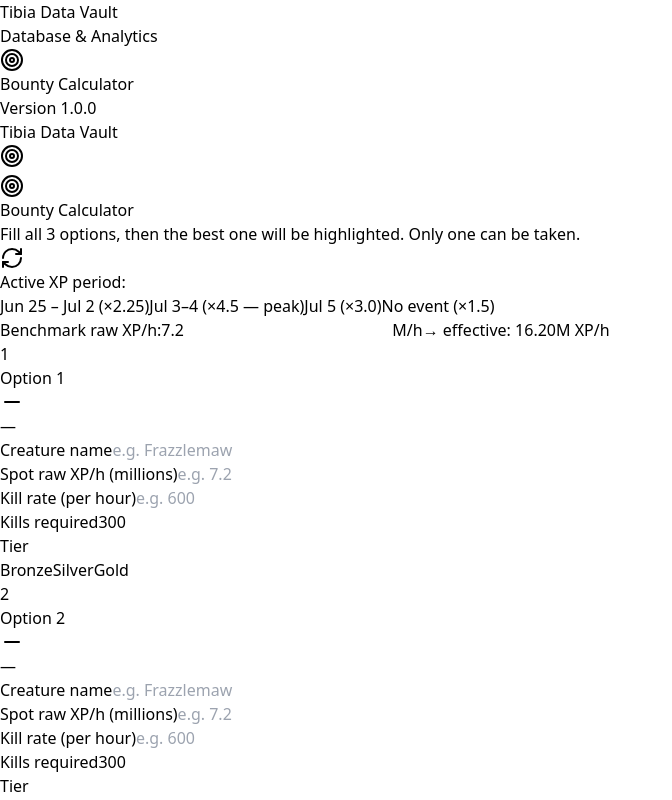
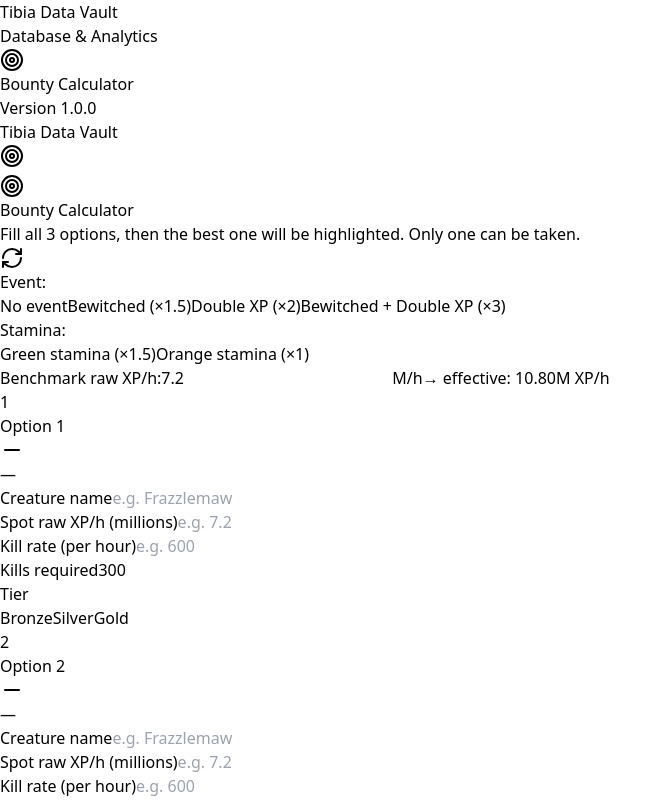
Before and after one commit to fusionboss1/tibia-data-vault, a React (Vite) app: page / in a window 1280 px wide. Shown: the top 800 px of the page, without its empty margins (0-672 px from the left). Built offline with nearby package versions, Linux system fonts and the light colour scheme; no server answers.

Commit message:
feat: separate event and stamina multiplier selectors

```diff
--- a/src/pages/BountyCalculator.jsx
+++ b/src/pages/BountyCalculator.jsx
@@ -1,11 +1,16 @@
 import { useState, useMemo, useCallback } from 'react'
 import { Target, RefreshCw, TrendingUp, TrendingDown, Minus } from 'lucide-react'
 
-const PERIODS = [
-  { label: 'Jun 25 – Jul 2  (×2.25)', multiplier: 2.25 },
-  { label: 'Jul 3–4  (×4.5 — peak)', multiplier: 4.5 },
-  { label: 'Jul 5  (×3.0)', multiplier: 3.0 },
-  { label: 'No event  (×1.5)', multiplier: 1.5 },
+const EVENTS = [
+  { label: 'No event', multiplier: 1.0 },
+  { label: 'Bewitched (×1.5)', multiplier: 1.5 },
+  { label: 'Double XP (×2)', multiplier: 2.0 },
+  { label: 'Bewitched + Double XP (×3)', multiplier: 3.0 },
+]
+
+const STAMINA = [
+  { label: 'Green stamina (×1.5)', multiplier: 1.5 },
+  { label: 'Orange stamina (×1)', multiplier: 1.0 },
 ]
 
 const TIERS = [
@@ -169,8 +174,9 @@
 }
 
 function BountyCalculator() {
-  const [periodIdx, setPeriodIdx] = useState(0)
-  const multiplier = PERIODS[periodIdx].multiplier
+  const [eventIdx, setEventIdx] = useState(0)
+  const [staminaIdx, setStaminaIdx] = useState(0)
+  const multiplier = EVENTS[eventIdx].multiplier * STAMINA[staminaIdx].multiplier
   const [metaInput, setMetaInput] = useState('7.2')
   const metaRaw = (parseFloat(metaInput) || 7.2) * 1_000_000
   const [results, setResults] = useState([null, null, null])
@@ -211,21 +217,40 @@
       </div>
 
       <div className="mb-6 p-4 bg-gray-800 border border-gray-700 rounded-xl">
-        <div className="flex items-center gap-3 flex-wrap">
+        <div className="flex items-center gap-3 flex-wrap mb-3">
           <RefreshCw className="w-4 h-4 text-blue-400 shrink-0" />
-          <span className="text-sm text-gray-300 font-medium">Active XP period:</span>
+          <span className="text-sm text-gray-300 font-medium">Event:</span>
           <div className="flex flex-wrap gap-2">
-            {PERIODS.map((p, i) => (
+            {EVENTS.map((e, i) => (
               <button
                 key={i}
-                onClick={() => setPeriodIdx(i)}
+                onClick={() => setEventIdx(i)}
                 className={`px-3 py-1.5 rounded-md text-xs font-medium transition-colors ${
-                  periodIdx === i
+                  eventIdx === i
                     ? 'bg-blue-600 text-white border border-blue-500'
                     : 'bg-gray-700 text-gray-300 border border-gray-600 hover:bg-gray-600'
                 }`}
               >
-                {p.label}
+                {e.label}
+              </button>
+            ))}
+          </div>
+        </div>
+        <div className="flex items-center gap-3 flex-wrap">
+          <span className="w-4 h-4 shrink-0" />
+          <span className="text-sm text-gray-300 font-medium">Stamina:</span>
+          <div className="flex flex-wrap gap-2">
+            {STAMINA.map((s, i) => (
+              <button
+                key={i}
+                onClick={() => setStaminaIdx(i)}
+                className={`px-3 py-1.5 rounded-md text-xs font-medium transition-colors ${
+                  staminaIdx === i
+                    ? 'bg-emerald-700 text-white border border-emerald-600'
+                    : 'bg-gray-700 text-gray-300 border border-gray-600 hover:bg-gray-600'
+                }`}
+              >
+                {s.label}
               </button>
             ))}
           </div>
```
